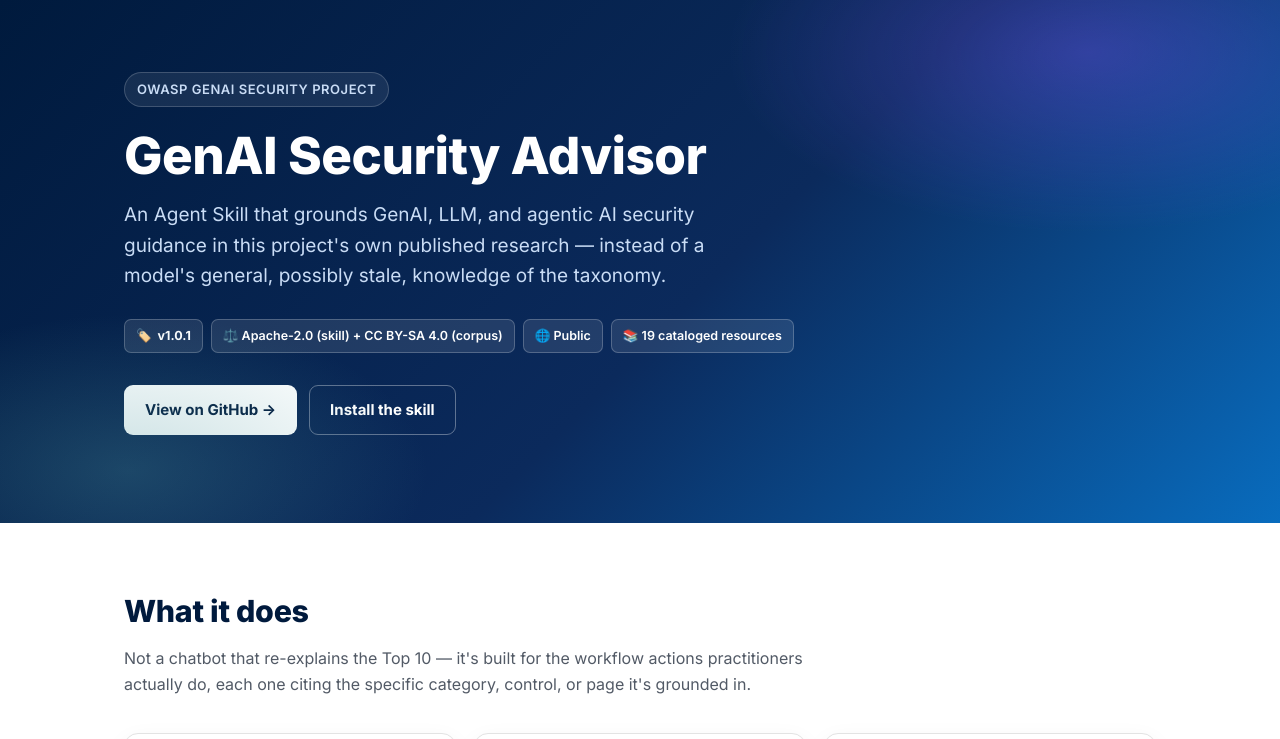
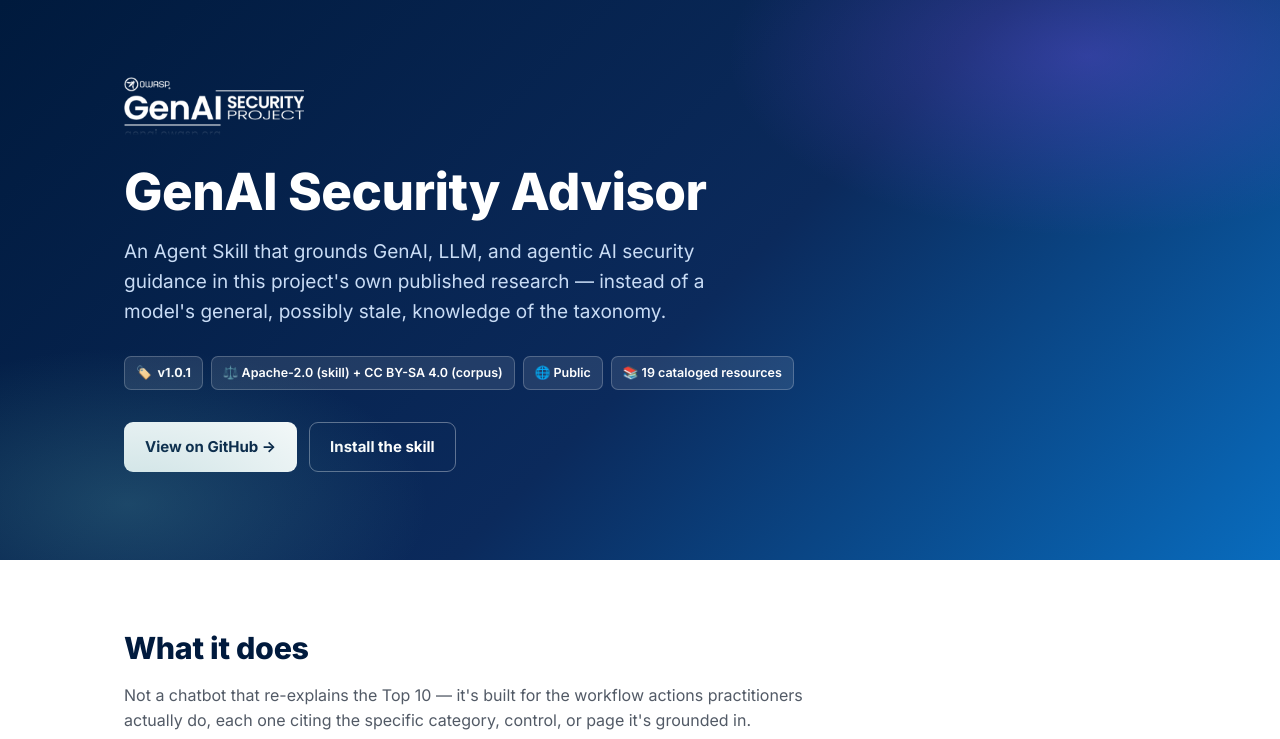
Before and after one commit to GenAI-Security-Project/GenAI-Security-Advisor, a plain HTML site: page docs/index.html in a window 1280 px wide. Shown: the top 739 px of the page. Drawn offline with Linux system fonts and the light colour scheme.

Commit message:
Add OWASP GenAI Security Project logo to the landing page header
Pulled the project's own wordmark (docs/assets/genai-security-project-logo.png)
from genai.owasp.org's media library -- the white/transparent version
meant for dark backgrounds, matching this page's navy hero. Downsized
from 559KB to 26KB (500px max dimension) for reasonable page weight.
Replaces the text-only "OWASP GenAI Security Project" eyebrow badge.

```diff
--- a/docs/index.html
+++ b/docs/index.html
@@ -82,13 +82,10 @@
     pointer-events:none;
   }
   .hero .wrap{position:relative}
-  .eyebrow{
-    display:inline-flex; align-items:center; gap:8px;
-    font-size:13px; font-weight:600; letter-spacing:.04em; text-transform:uppercase;
-    color:var(--hero-text-dim);
-    background:rgba(255,255,255,0.08);
-    border:1px solid rgba(255,255,255,0.18);
-    padding:6px 12px; border-radius:999px;
+  .brand-logo{
+    display:block;
+    width:180px; height:auto;
+    margin-bottom:28px;
   }
   h1{
     font-size:clamp(2.1rem, 4.2vw, 3.2rem);
@@ -248,7 +245,7 @@
 
 <header class="hero">
   <div class="wrap">
-    <span class="eyebrow">OWASP GenAI Security Project</span>
+    <img class="brand-logo" src="assets/genai-security-project-logo.png" alt="OWASP GenAI Security Project" width="220" height="78">
     <h1>GenAI Security Advisor</h1>
     <p class="lede">An Agent Skill that grounds GenAI, LLM, and agentic AI security guidance in this project's own published research — instead of a model's general, possibly stale, knowledge of the taxonomy.</p>
     <div class="badges">
```
Also changed, not shown: docs/assets/genai-security-project-logo.png (added).
